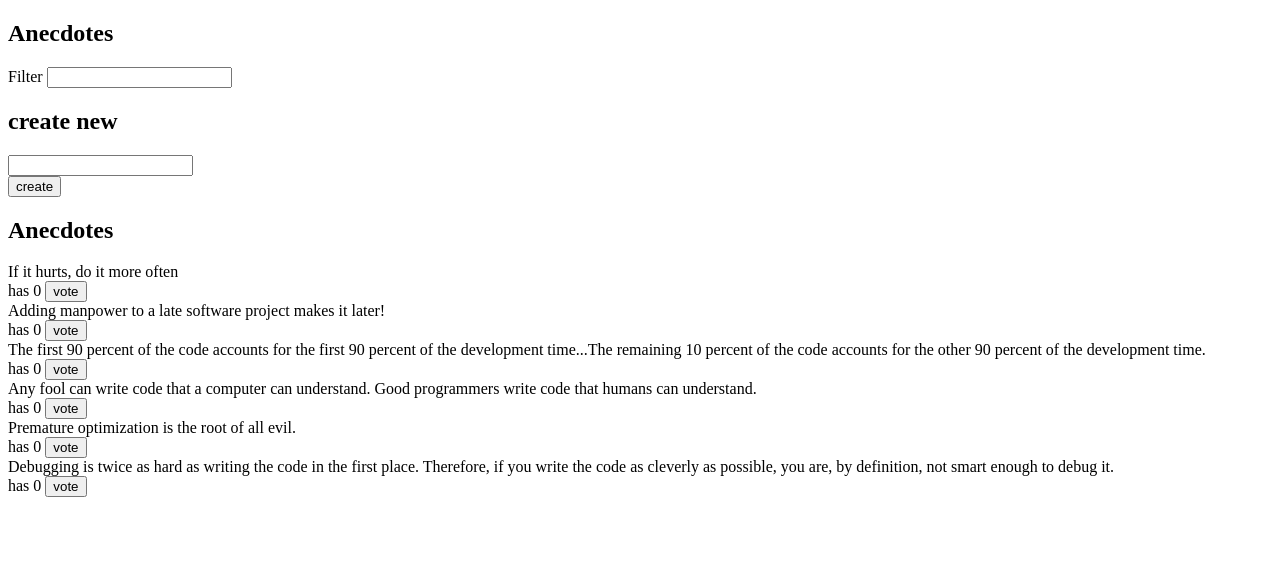
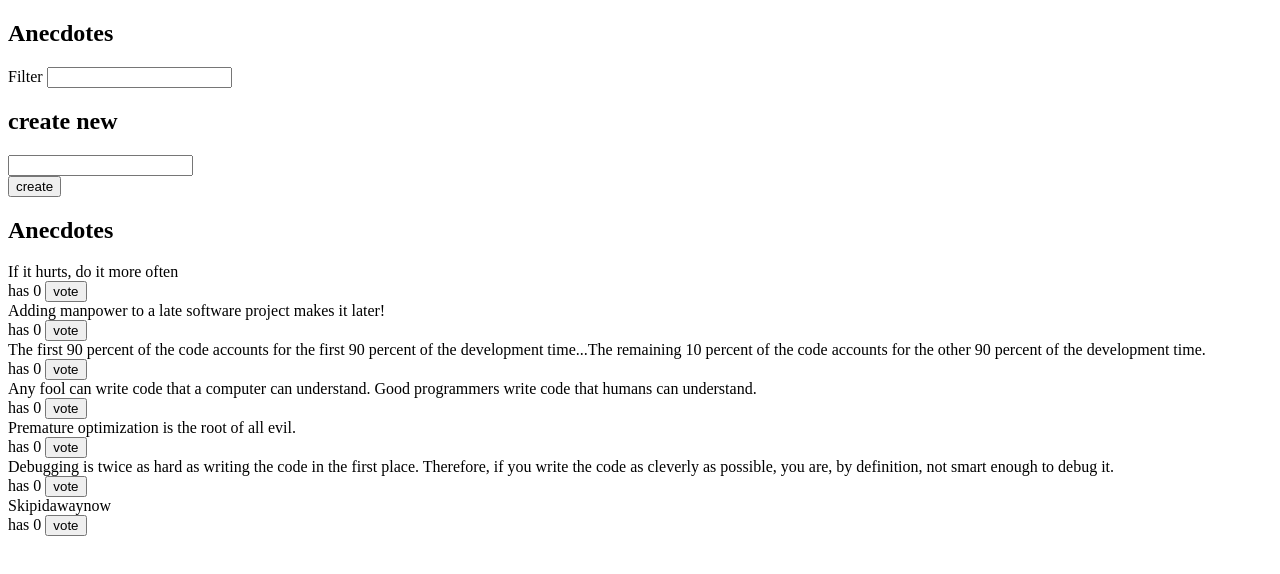
Before and after one commit to LastHouse/Osa_6_anecdotes_redux, a React (Create React App) app: page / in a window 1280 px wide. Shown: the top 574 px of the page. Built offline with nearby package versions, Linux system fonts and the light colour scheme; data requests are answered from the project's data file.

Commit message:
Parts 6.13 & 6.14 done

```diff
--- /dev/null
+++ b/db.json
@@ -0,0 +1,39 @@
+{
+  "anecdotes": [
+    {
+      "content": "If it hurts, do it more often",
+      "id": "47145",
+      "votes": 0
+    },
+    {
+      "content": "Adding manpower to a late software project makes it later!",
+      "id": "21149",
+      "votes": 0
+    },
+    {
+      "content": "The first 90 percent of the code accounts for the first 90 percent of the development time...The remaining 10 percent of the code accounts for the other 90 percent of the development time.",
+      "id": "69581",
+      "votes": 0
+    },
+    {
+      "content": "Any fool can write code that a computer can understand. Good programmers write code that humans can understand.",
+      "id": "36975",
+      "votes": 0
+    },
+    {
+      "content": "Premature optimization is the root of all evil.",
+      "id": "25170",
+      "votes": 0
+    },
+    {
+      "content": "Debugging is twice as hard as writing the code in the first place. Therefore, if you write the code as cleverly as possible, you are, by definition, not smart enough to debug it.",
+      "id": "98312",
+      "votes": 0
+    },
+    {
+      "content": "Skipidawaynow",
+      "votes": 0,
+      "id": "H8cKv3f"
+    }
+  ]
+}
--- a/package.json
+++ b/package.json
@@ -6,6 +6,8 @@
     "@testing-library/jest-dom": "^4.2.4",
     "@testing-library/react": "^9.4.0",
     "@testing-library/user-event": "^7.2.1",
+    "axios": "^0.20.0",
+    "json-server": "^0.16.1",
     "react": "^16.12.0",
     "react-dom": "^16.12.0",
     "react-redux": "^7.1.3",
@@ -16,7 +18,8 @@
     "start": "react-scripts start",
     "build": "react-scripts build",
     "test": "react-scripts test",
-    "eject": "react-scripts eject"
+    "eject": "react-scripts eject",
+    "server": "json-server -p3001 --watch db.json"
   },
   "eslintConfig": {
     "extends": "react-app"
--- a/src/App.js
+++ b/src/App.js
@@ -1,10 +1,21 @@
-import React from 'react';
+import React, { useEffect } from 'react';
 import AnecdoteForm from './components/AnecdoteForm';
 import AnecdoteList from './components/AnecdoteList';
 import Notification from './components/Notification';
 import Filter from './components/Filter';
+import { useDispatch } from 'react-redux';
+import { initializeAnecdotes } from './reducers/anecdoteReducer';
+import anecdoteService from './services/anecdotes';
 
 const App = () => {
+  const dispatch = useDispatch();
+
+  useEffect(() => {
+    anecdoteService
+      .getAll()
+      .then((anecdotes) => dispatch(initializeAnecdotes(anecdotes)));
+  }, [dispatch]);
+
   return (
     <div>
       <h2>Anecdotes</h2>
--- a/src/components/AnecdoteForm.js
+++ b/src/components/AnecdoteForm.js
@@ -5,15 +5,17 @@
   showNotification,
   hideNotification,
 } from '../reducers/notificationReducer';
+import anecdoteService from '../services/anecdotes';
 
 const AnecdoteForm = () => {
   const dispatch = useDispatch();
 
-  const addAnecdote = (e) => {
+  const addAnecdote = async (e) => {
     e.preventDefault();
     const content = e.target.anecdote.value;
-    e.target.anecdote.value = null;
-    dispatch(createAnecdote(content));
+    e.target.anecdote.value = '';
+    const newAnecdote = await anecdoteService.createNew(content);
+    dispatch(createAnecdote(newAnecdote));
     dispatch(showNotification('You added: ' + content));
     setTimeout(() => {
       dispatch(hideNotification(content));
--- a/src/reducers/anecdoteReducer.js
+++ b/src/reducers/anecdoteReducer.js
@@ -1,4 +1,4 @@
-const anecdotesAtStart = [
+/* const anecdotesAtStart = [
   'If it hurts, do it more often',
   'Adding manpower to a late software project makes it later!',
   'The first 90 percent of the code accounts for the first 90 percent of the development time...The remaining 10 percent of the code accounts for the other 90 percent of the development time.',
@@ -6,10 +6,11 @@
   'Premature optimization is the root of all evil.',
   'Debugging is twice as hard as writing the code in the first place. Therefore, if you write the code as cleverly as possible, you are, by definition, not smart enough to debug it.',
 ];
+*/
 
 const getId = () => (100000 * Math.random()).toFixed(0);
 
-const asObject = (anecdote) => {
+/* const asObject = (anecdote) => {
   return {
     content: anecdote,
     id: getId(),
@@ -17,14 +18,16 @@
   };
 };
 
-const initialState = anecdotesAtStart.map(asObject);
+const initialState = anecdotesAtStart.map(asObject); */
 
-const anecdoteReducer = (state = initialState, action) => {
+const anecdoteReducer = (state = [], action) => {
   console.log('state now: ', state);
   console.log('action', action);
   switch (action.type) {
     case 'NEW_ANECDOTE':
       return [...state, action.data];
+    case 'INIT_ANECDOTES':
+      return action.data;
     case 'VOTE':
       const id = action.data.id;
       const anecdoteToVote = state.find((a) => a.id === id);
@@ -40,14 +43,17 @@
   }
 };
 
-export const createAnecdote = (content) => {
+export const initializeAnecdotes = (anecdotes) => {
+  return {
+    type: 'INIT_ANECDOTES',
+    data: anecdotes,
+  };
+};
+
+export const createAnecdote = (data) => {
   return {
     type: 'NEW_ANECDOTE',
-    data: {
-      content,
-      votes: 0,
-      id: getId(),
-    },
+    data,
   };
 };
 
--- /dev/null
+++ b/src/services/anecdotes.js
@@ -0,0 +1,16 @@
+import axios from 'axios';
+
+const baseUrl = 'http://localhost:3001/anecdotes';
+
+const getAll = async () => {
+  const response = await axios.get(baseUrl);
+  return response.data;
+};
+
+const createNew = async (content) => {
+  const object = { content, votes: 0 };
+  const response = await axios.post(baseUrl, object);
+  return response.data;
+};
+
+export default { getAll, createNew };
--- a/src/store.js
+++ b/src/store.js
@@ -1,6 +1,5 @@
 import { createStore, combineReducers } from 'redux';
 import { composeWithDevTools } from 'redux-devtools-extension';
-
 import anecdoteReducer from './reducers/anecdoteReducer';
 import notificationReducer from './reducers/notificationReducer';
 import filterReducer from './reducers/filterReducer';
```
Also changed, not shown: 1 other file (tests, documents, lock files or other folders).
